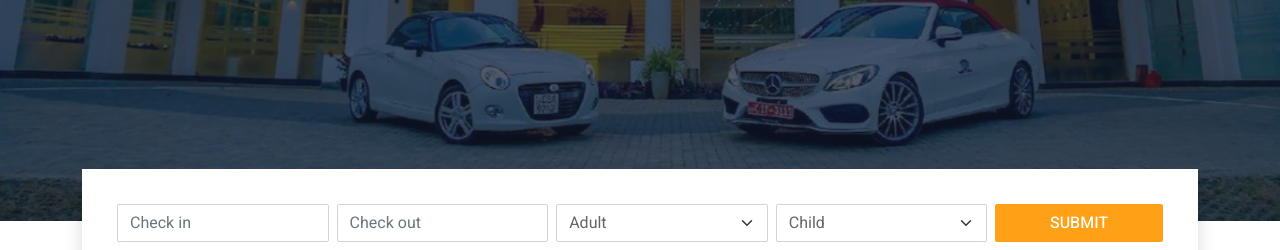
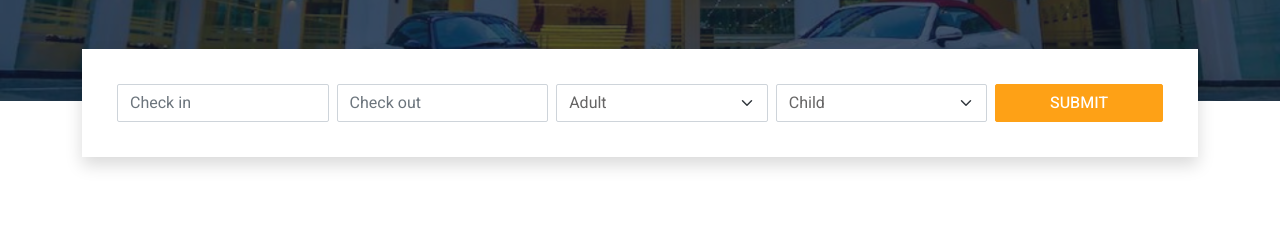
Before and after one commit to sajithcode/business-website, a plain HTML site: page index.html in a window 1280 px wide. Shown: the part 613-863 px from the top of the page. Drawn offline with nearby package versions, Linux system fonts and the light colour scheme.

Commit message:
hero section customize

```diff
--- a/css/style.css
+++ b/css/style.css
@@ -3,6 +3,9 @@
     --primary: #FEA116;
     --light: #F1F8FF;
     --dark: #0F172B;
+    /* --primary: #B1B2FF;
+    --light: #AAC4FF;
+    --dark: #B1B2FF; */
 }
 
 .fw-medium {
@@ -120,10 +123,10 @@
     height: 3rem;
 }
 
-/* #header-carousel .carousel-item {
+#header-carousel .carousel-item {
     position: relative;
     max-height: 600px;
-} */
+}
 
 @media (max-width: 768px) {
     #header-carousel .carousel-item {
--- a/index.html
+++ b/index.html
@@ -33,7 +33,7 @@
 </head>
 
 <body>
-    <div class="container-xxl bg-white p-0">
+    <div class=" bg-white p-0">
         <!-- Spinner Start -->
         <div id="spinner" class="show bg-white position-fixed translate-middle w-100 vh-100 top-50 start-50 d-flex align-items-center justify-content-center">
             <div class="spinner-border text-primary" style="width: 3rem; height: 3rem;" role="status">
--- a/scss/bootstrap.scss
+++ b/scss/bootstrap.scss
@@ -3,6 +3,7 @@
 $primary: #FEA116;
 $light: #F1F8FF;
 $dark: #0F172B;
+
 
 $font-family-base: 'Heebo', sans-serif;
 
```
Also changed, not shown: css/bootstrap.min.css.
